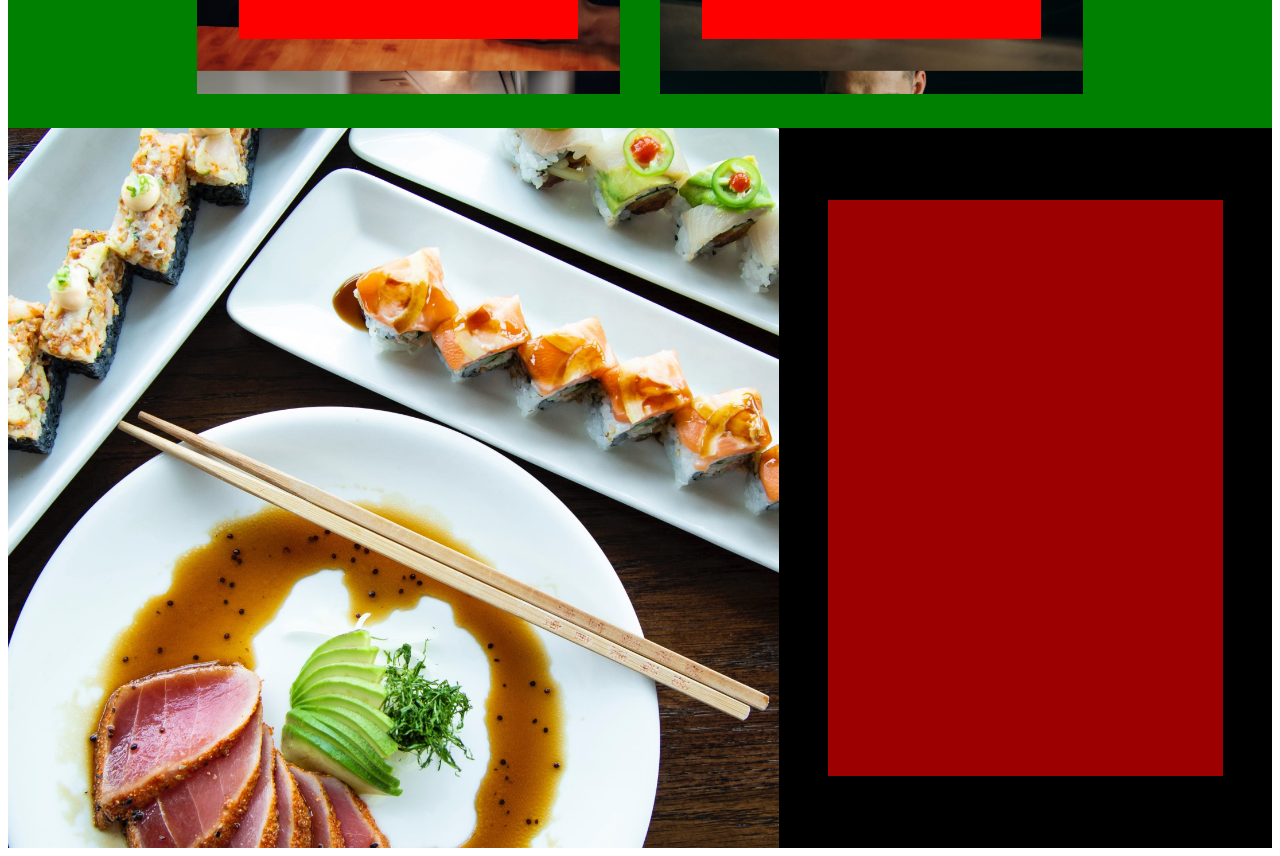
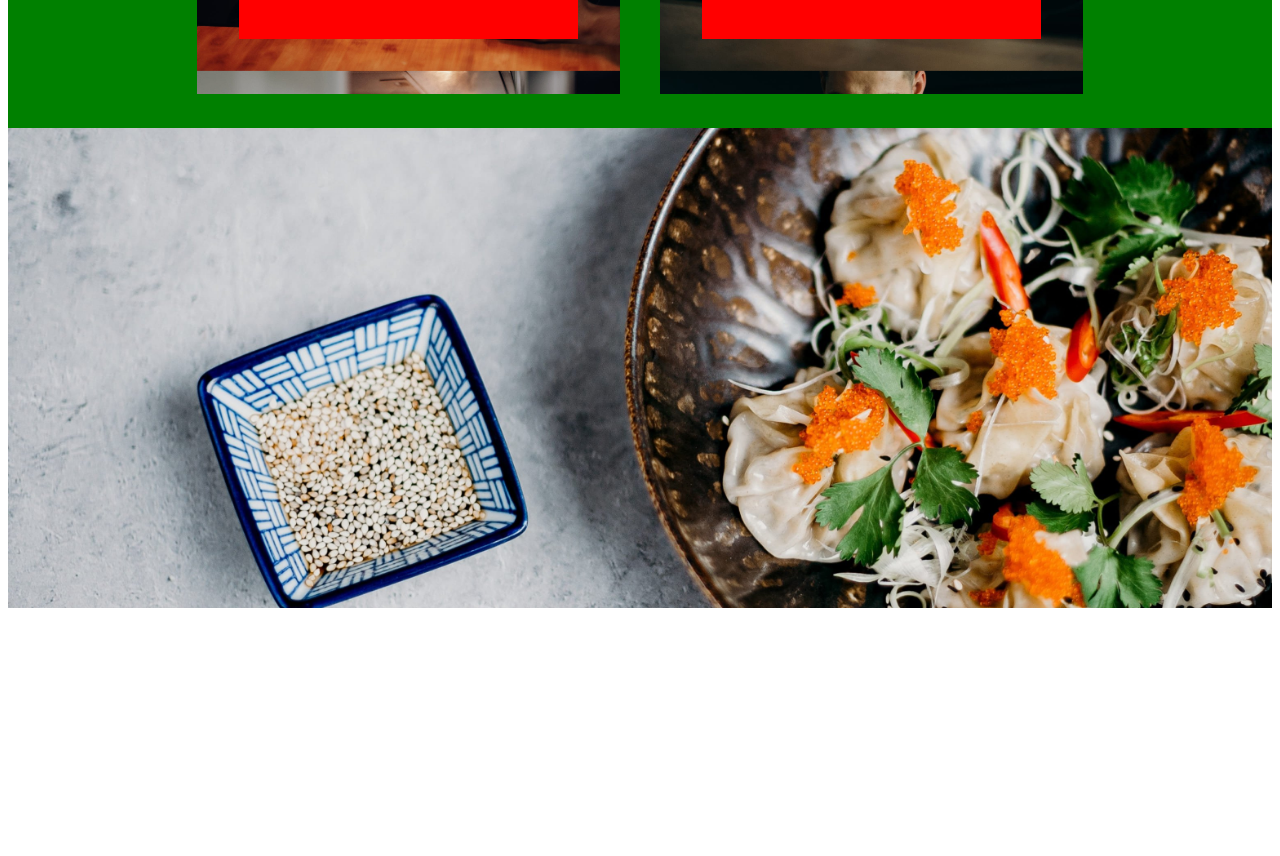
Before and after one commit to AngeloDima/proj-html-vuejs, a Vue app: page / in a window 1280 px wide. Shown: the part 4120-4976 px from the top of the page. After the commit the page ends 4736 px from the top, so only its background shows below. Built offline with nearby package versions, Linux system fonts and the light colour scheme.

Commit message:
section_five (macro aree)

```diff
--- a/src/components/section_five.vue
+++ b/src/components/section_five.vue
@@ -1,9 +1,6 @@
 <template>
     <section id="section_three">
-        <div class="Sx"></div>
-        <div class="Dx">
-            <div class="info"></div>
-        </div>
+        <div class="banner"></div>
     </section>
 </template>
 
@@ -16,31 +13,16 @@
 <style lang="scss" scoped>
     #section_three{
         width: 100%;
-        height: 90vh;
+        height: 60vh;
         background-color: rgb(236, 236, 236);
         display: flex;
 
-        .Sx{
-            width: 61%;
+        .banner{
+            width: 100%;
             height: 100%;
-            background-image: url(img/slider32x.jpg);
+            background-image: url(img/page52x.jpg);
             background-size: cover;
-            background-position: top;
-        }
 
-        .Dx{
-            width: 39%;
-            height: 100%;
-            background-color: black;
-            display: flex;
-            justify-content: center;
-            align-items: center;
-            .info{
-                width: 80%;
-                height: 80%;
-                background-color: rgba(255, 0, 0, 0.616);
-
-            }
         }
     }
 </style>
```
